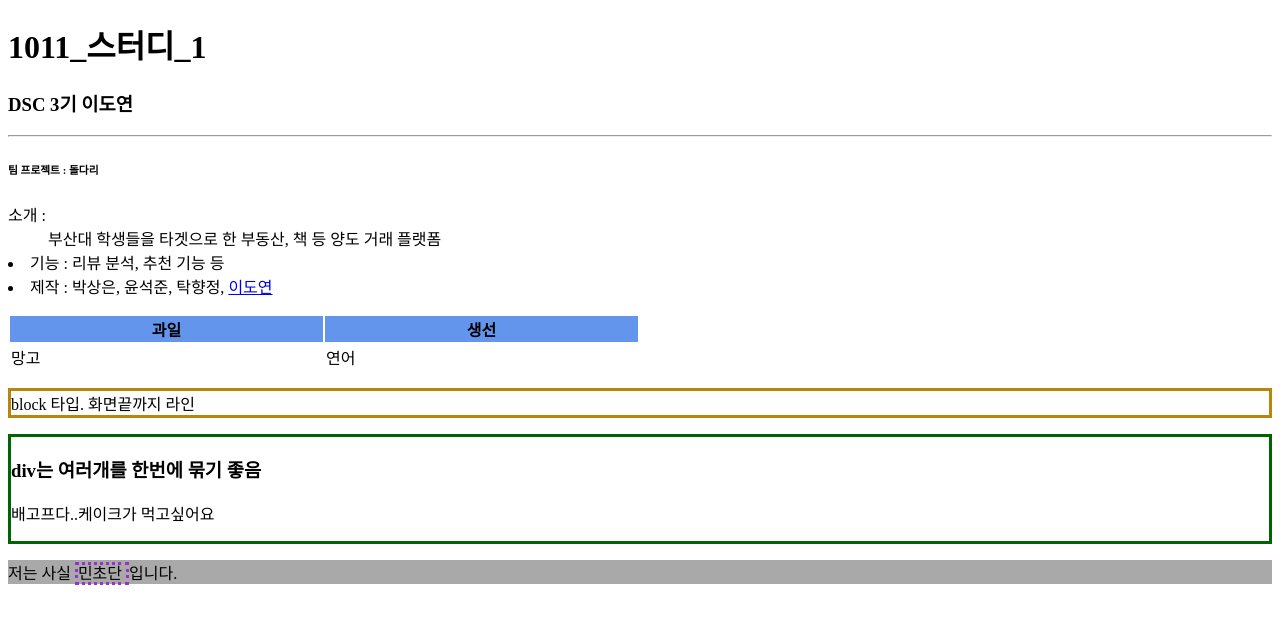
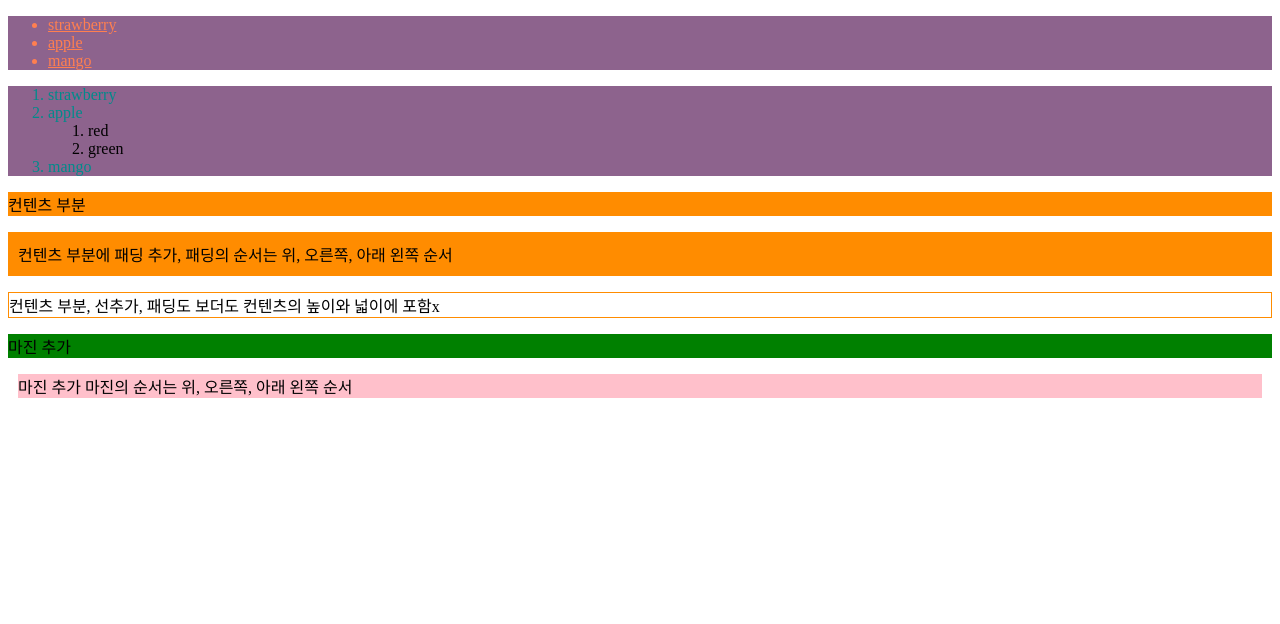
Before and after one commit to PeachDo/webstudy, a plain HTML site: page index.html in a window 1280 px wide. Drawn offline with Linux system fonts and the light colour scheme.

Commit message:
프론트스터디(3)

```diff
--- a/index.html
+++ b/index.html
@@ -4,46 +4,46 @@
     <meta charset="UTF-8">
     <meta name="viewport" content="width=device-width, initial-scale=1.0">
     <title>FrontStudy</title>
+    <style>
+        ul li{color: coral ; text-decoration:underline;}
+        #fruit>li{
+            color: darkcyan;
+        }
+        ul, ol{
+            background-color: rgb(141, 99, 141);
+        }
+
+    </style>
 </head>
 <body>
-    <h1>1011_스터디_1</h1>
-    <h3>DSC 3기 이도연</h3>
-    <hr>
-    <h6><strong>팀 프로젝트 : 돌다리</strong></h6>
-    <dl>
-        <dt>소개 : </dt>
-        <dd>부산대 학생들을 타겟으로 한 부동산, 책 등 양도 거래 플랫폼</dd>
-        <li>기능 : 리뷰 분석, 추천 기능 등</li>
-        <!--br 대신 list로 구별을 해 봅시다-->
-        <li>제작 : 박상은, 윤석준, 탁향정, <a href="introduce.html">이도연</a> </li>
-    </dl>
-    <table style="width: 50%;">
-       <tr style="background-color: cornflowerblue;">
-           <th>과일</th>
-           <th>생선</th>
-        </tr>
-        <tr>
-            <td>망고</td>
-            <td>연어</td>
-        </tr>
-    </table>
-
-    <!--공간분할-->
-    <p style="border: darkgoldenrod 3px solid;">
-        block 타입. 화면끝까지 라인
+    <ul>
+        <li>strawberry</li>
+        <li>apple</li>
+        <li>mango</li>
+    </ul>
+    <ol id="fruit">
+        <li>strawberry</li>
+        <li>apple</li>
+            <ol>
+                <li>red</li>
+                <li>green</li>
+            </ol>
+        <li>mango</li>
+    </ol>
+    <p style="background-color : darkorange;">
+        컨텐츠 부분
     </p>
-
-    <div style="border: darkgreen 3px solid;">
-        <h3>div는 여러개를 한번에 묶기 좋음</h3>
-        <p>
-            배고프다..케이크가 먹고싶어요
-        </p>
-    </div>
-    <p style="background-color: darkgray;"> 저는 사실
-    <span style="border: darkorchid 3px dotted;">
-        민초단
-    </span>
-    입니다.
+    <p style="background-color : darkorange; padding : 10px;">
+        컨텐츠 부분에 패딩 추가, 패딩의 순서는 위, 오른쪽, 아래 왼쪽 순서
+    </p>
+    <p style="border:darkorange 1px solid;">
+        컨텐츠 부분, 선추가, 패딩도 보더도 컨텐츠의 높이와 넓이에 포함x
+    </p>
+    <p style="background-color : green;">
+        마진 추가
+    </p>
+    <p style="background-color : pink; margin: 10px">
+        마진 추가 마진의 순서는 위, 오른쪽, 아래 왼쪽 순서
     </p>
 </body>
 </html>
```
